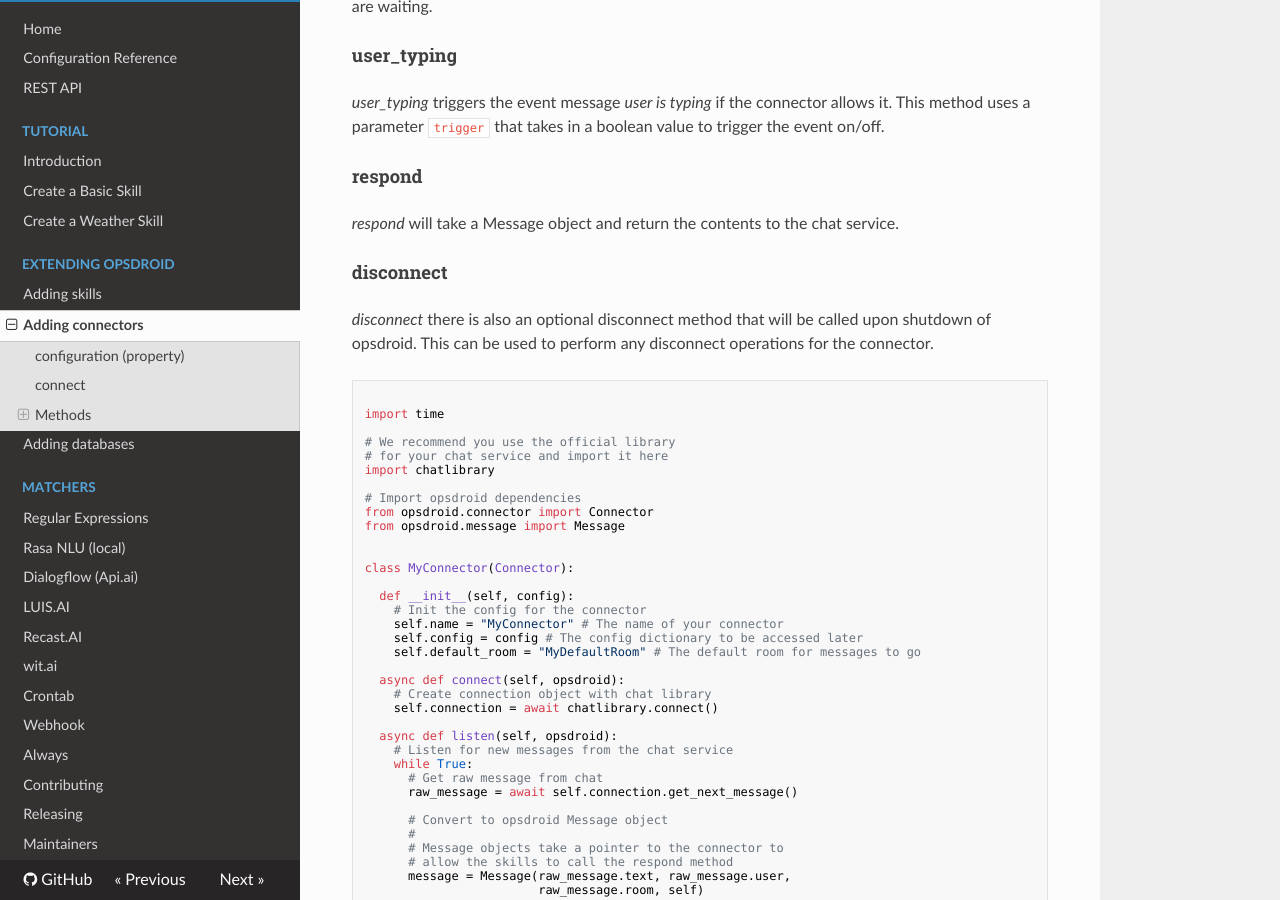
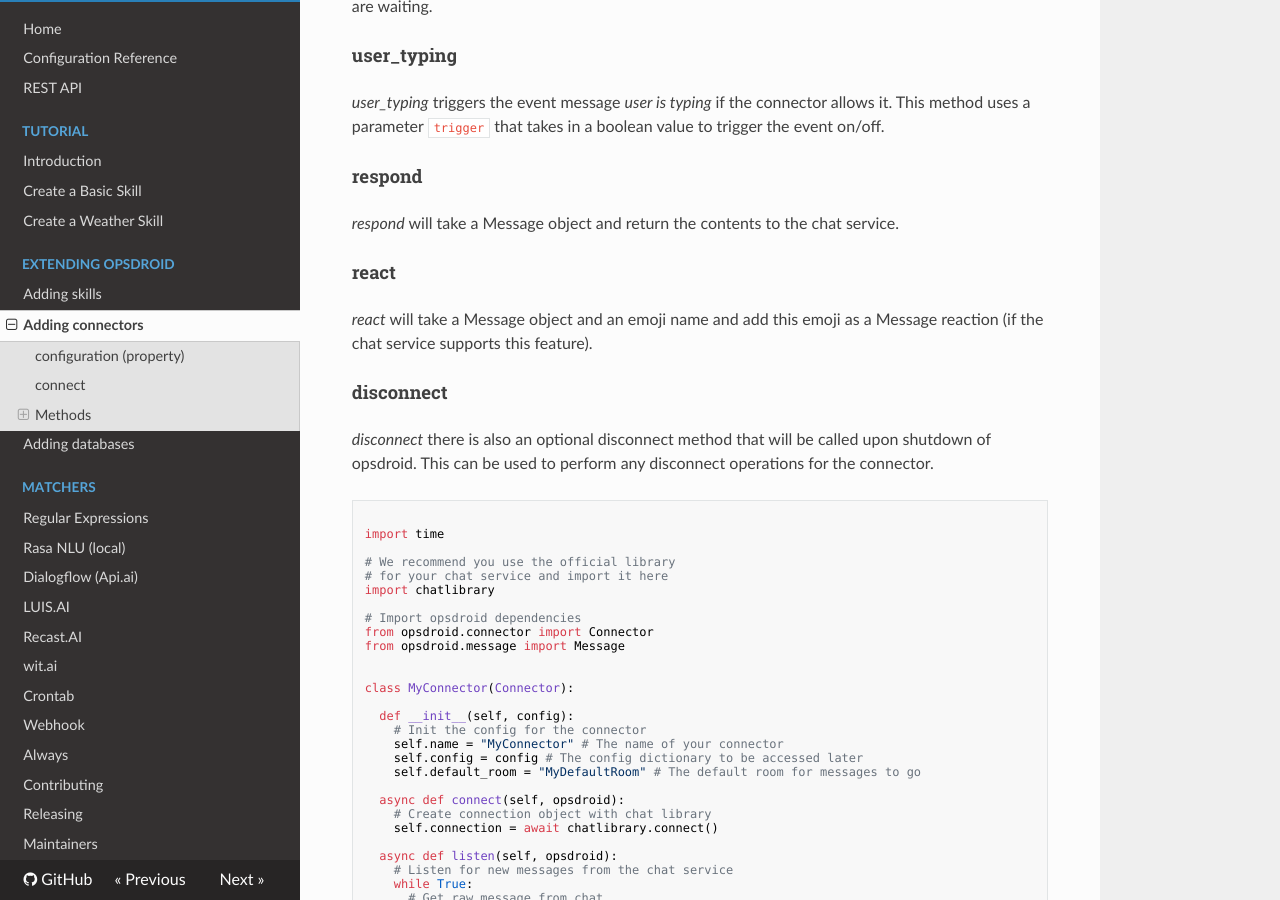
Before and after one commit to opsdroid/opsdroid, an MkDocs documentation site: the page built from docs/extending/connectors.md, in a window 1280 px wide and 900 px high, scrolled down 699 px. Built offline with MkDocs 1.6.1, drawn with Linux system fonts in a browser that asks for light colours; nearby versions of some CDN libraries; old or Windows-style settings are respelled for this version of MkDocs.

Commit message:
add doc for Connector.react

```diff
--- a/docs/extending/connectors.md
+++ b/docs/extending/connectors.md
@@ -19,6 +19,8 @@ Connectors are a class which extends the base opsdroid Connector. The class has
 #### respond
 *respond* will take a Message object and return the contents to the chat service.
 
+#### react
+*react* will take a Message object and an emoji name and add this emoji as a Message reaction (if the chat service supports this feature).
 
 #### disconnect
 *disconnect* there is also an optional disconnect method that will be called upon shutdown of opsdroid. This can be used to perform any disconnect operations for the connector.
```
